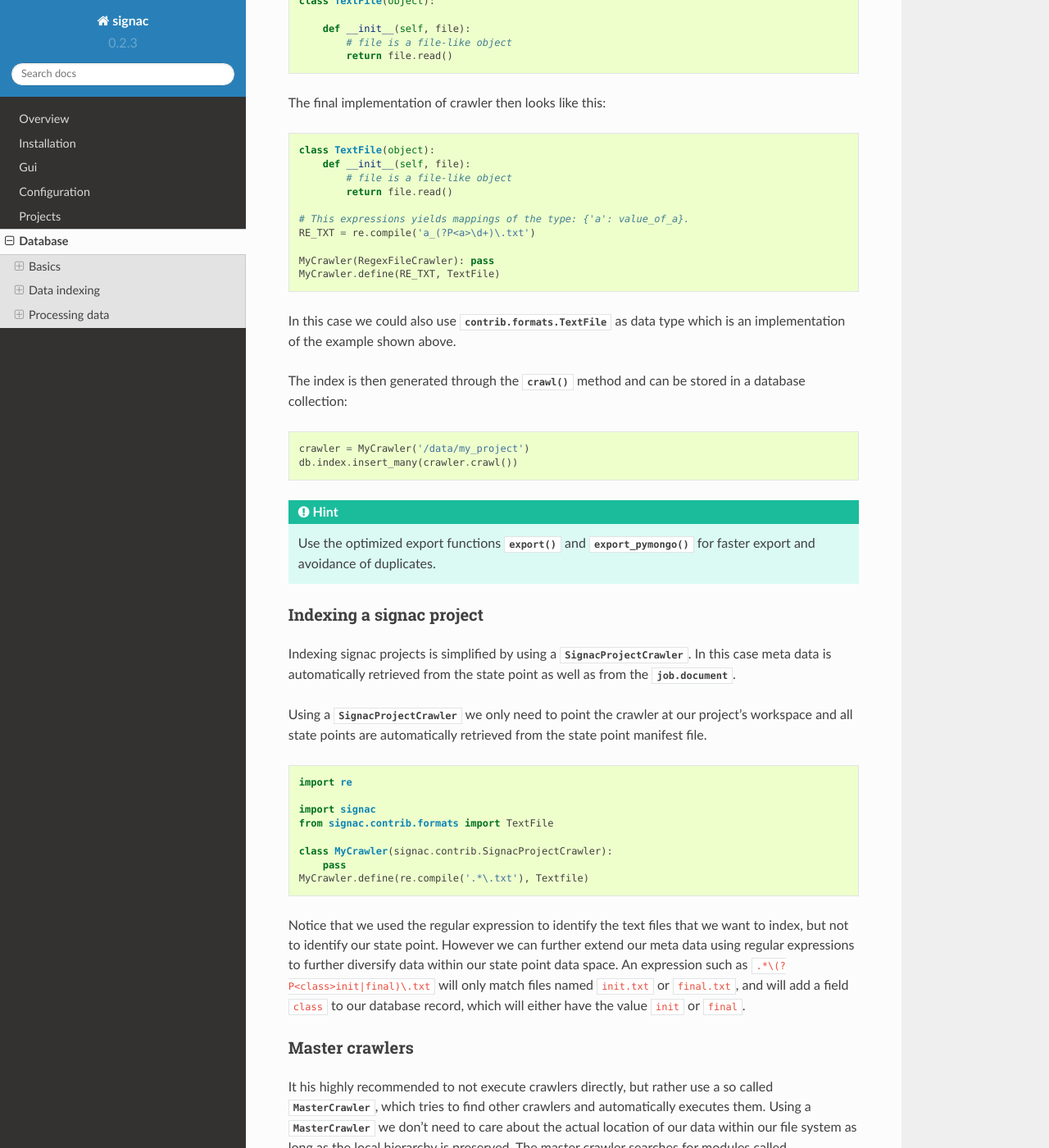
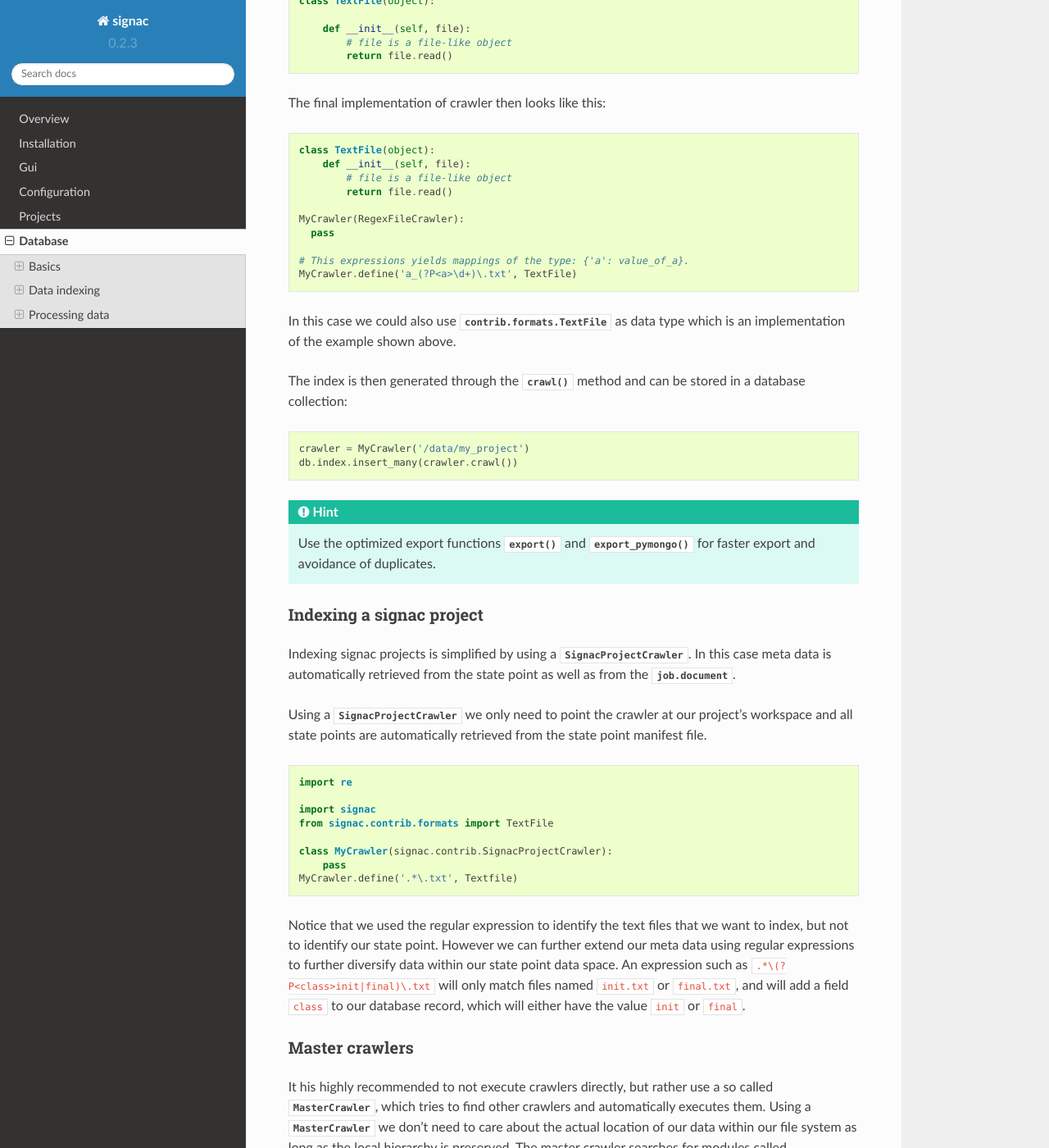
Before and after one commit to glotzerlab/signac, a Sphinx documentation site: the page built from doc/database.rst, in a window 1280 px wide and 1400 px high, scrolled down 1714 px. Shown: the whole window at 82% size. Built offline with Sphinx 7.4.7 and the Read the Docs theme 2.0.0, drawn with Linux system fonts in a browser that asks for light colours; some of the changed text lies outside the part shown.

Commit message:
Remove re.compile(..) from crawler definitions.
Pass the regex pattern directly.

```diff
--- a/doc/database.rst
+++ b/doc/database.rst
@@ -90,11 +90,11 @@ The final implementation of crawler then looks like this:
             # file is a file-like object
             return file.read()
 
+    MyCrawler(RegexFileCrawler):
+      pass
+
     # This expressions yields mappings of the type: {'a': value_of_a}.
-    RE_TXT = re.compile('a_(?P<a>\d+)\.txt')
-
-    MyCrawler(RegexFileCrawler): pass
-    MyCrawler.define(RE_TXT, TextFile)
+    MyCrawler.define('a_(?P<a>\d+)\.txt', TextFile)
 
 In this case we could also use :class:`.contrib.formats.TextFile`
 as data type which is an implementation of the example shown above.
@@ -129,7 +129,7 @@ Using a :py:class:`~signac.contrib.SignacProjectCrawler` we only need to point t
 
     class MyCrawler(signac.contrib.SignacProjectCrawler):
         pass
-    MyCrawler.define(re.compile('.*\.txt'), Textfile)
+    MyCrawler.define('.*\.txt', Textfile)
 
 Notice that we used the regular expression to identify the text files that we want to index, but not to identify our state point.
 However we can further extend our meta data using regular expressions to further diversify data within our state point data space.
@@ -194,7 +194,7 @@ This is a minimal example for a ``signac_access.py`` file using a :py:class:`~si
     MyCrawler(RegexFileCrawler): pass
 
     # Add file definitions for each file type, that should be part of the index.
-    MyCrawler.define(re.compile('a_(?P<a>\d+\.txt'), TextFile)
+    MyCrawler.define('a_(?P<a>\d+\.txt', TextFile)
 
     # Expose the data structures to a master crawler
     def get_crawlers(root):
@@ -216,7 +216,7 @@ This is a minimal example for a ``signac_access.py`` file using a :py:class:`~si
 
     class MyCrawler(signac.contrib.SignacProjectCrawler):
         pass
-    MyCrawler.define(re.compile('.*\.txt'), Textfile)
+    MyCrawler.define('.*\.txt', Textfile)
 
     def get_crawlers(root):
         return {'main': MyCrawler(os.path.join(root, 'path/to/workspace'))}
```
